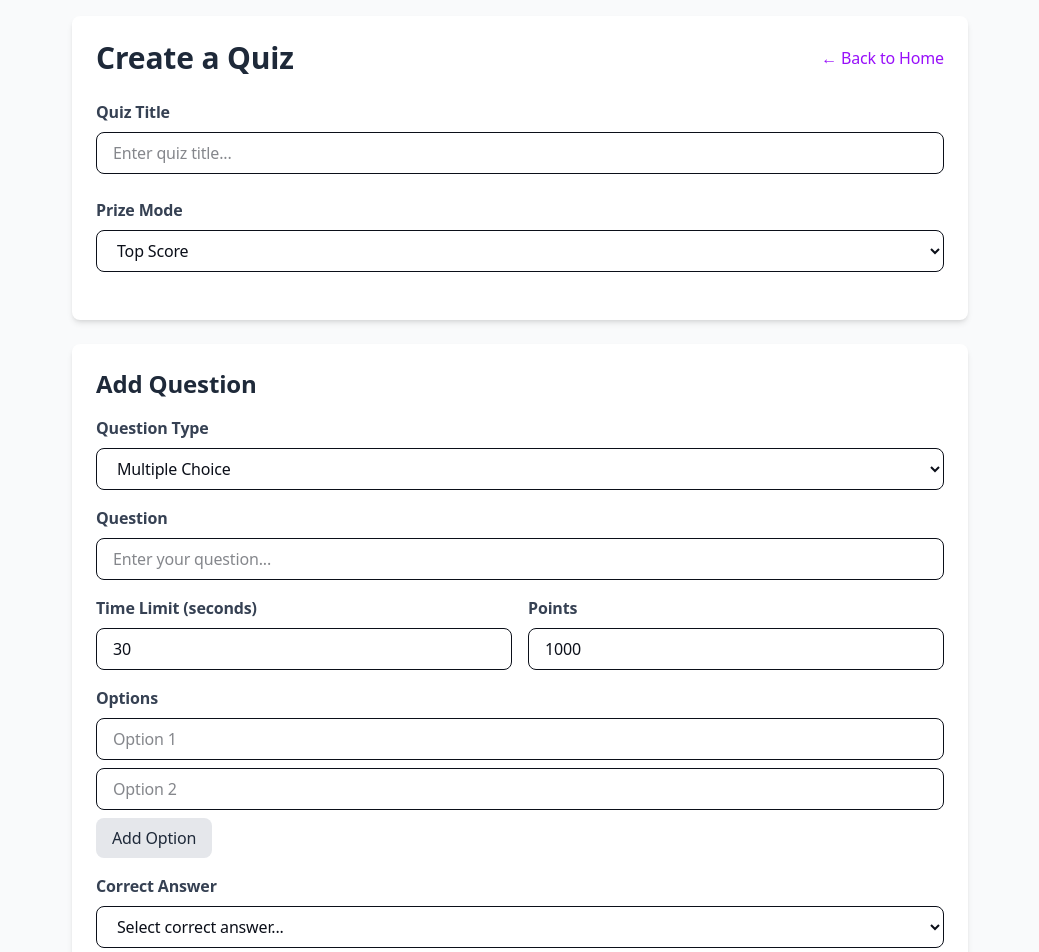
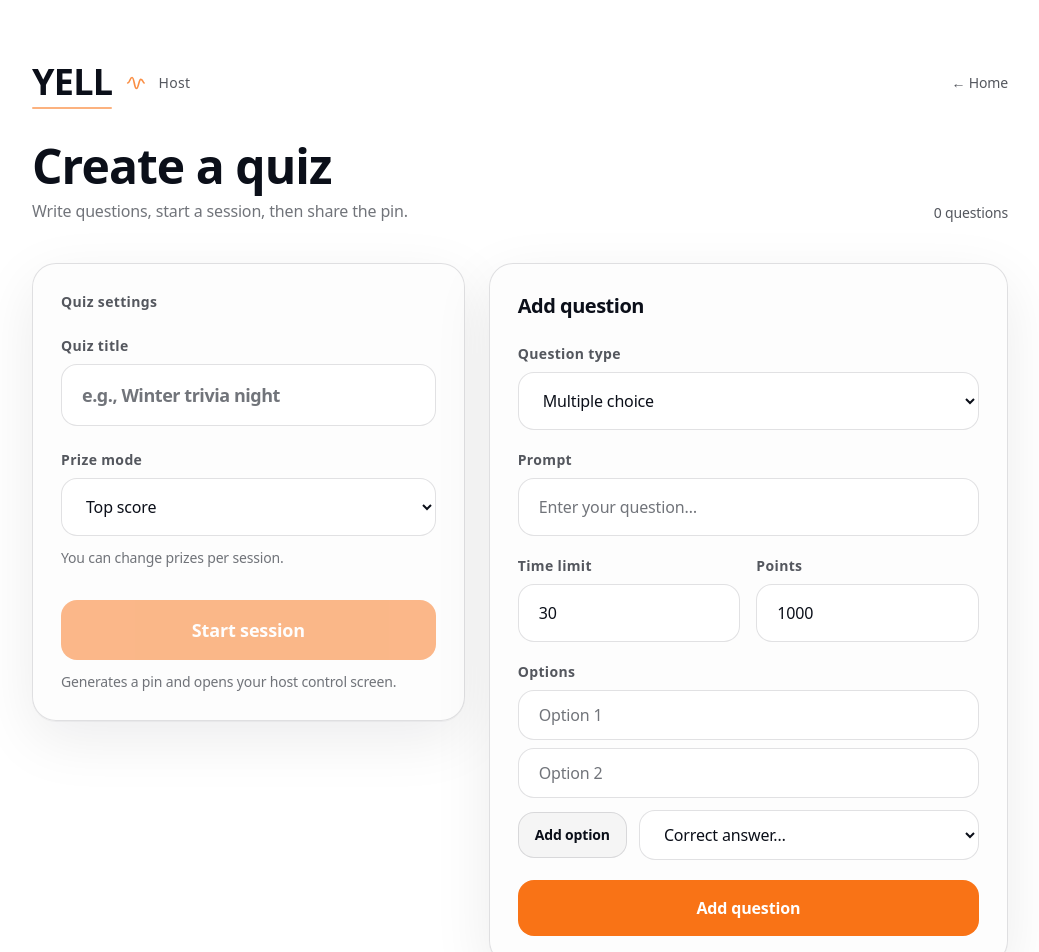
Before and after one commit to echohello-dev/yell, a Next.js app in the folder apps/web/: page /host in a window 1280 px wide. Shown: the top 952 px of the page, without its empty margins (120-1159 px from the left). Built offline with nearby package versions, Linux system fonts and the light colour scheme.

Commit message:
feat: integrate BrandMark component and enhance HostPage layout and styles

```diff
--- a/apps/web/app/host/page.tsx
+++ b/apps/web/app/host/page.tsx
@@ -3,6 +3,8 @@
 import { useState } from 'react';
 import { useRouter } from 'next/navigation';
 import Link from 'next/link';
+
+import { BrandMark } from '../../components/BrandMark';
 
 type QuestionType = 'multiple_choice' | 'poll' | 'scale' | 'numeric_guess';
 
@@ -125,63 +127,104 @@ export default function HostPage() {
   };
 
   return (
-    <div className="min-h-screen bg-gray-50 p-4">
-      <div className="max-w-4xl mx-auto">
-        <div className="bg-white rounded-lg shadow-md p-6 mb-6">
-          <div className="flex justify-between items-center mb-6">
-            <h1 className="text-3xl font-bold text-gray-800">Create a Quiz</h1>
-            <Link href="/" className="text-purple-600 hover:text-purple-800">
-              ← Back to Home
+    <div className="min-h-screen bg-bg">
+      <div className="mx-auto max-w-5xl px-6 py-12 sm:py-16">
+        <header className="flex items-center justify-between gap-6">
+          <BrandMark size="md" tagline="Host" />
+          <Link href="/" className="yell-transition text-sm text-muted hover:text-fg">
+            ← Home
           </Link>
+        </header>
+
+        <div className="mt-10 flex items-end justify-between gap-6">
+          <div>
+            <h1 className="yell-brand text-4xl sm:text-5xl font-black tracking-tight leading-[1.05]">
+              Create a quiz
+            </h1>
+            <p className="mt-2 text-subtle">
+              Write questions, start a session, then share the pin.
+            </p>
+          </div>
+          <div className="hidden sm:block text-right text-sm text-muted">
+            {questions.length} question{questions.length === 1 ? '' : 's'}
+          </div>
         </div>
 
-          <div className="mb-6">
-            <label className="block text-gray-700 font-semibold mb-2">Quiz Title</label>
+        <main className="mt-10 grid grid-cols-1 lg:grid-cols-[1fr_1.2fr] gap-6 items-start">
+          <section className="yell-card rounded-3xl p-7">
+            <div className="text-sm font-semibold tracking-wide text-muted">Quiz settings</div>
+
+            <div className="mt-6">
+              <label className="block text-sm font-semibold tracking-wide text-muted mb-2">
+                Quiz title
+              </label>
               <input
                 type="text"
                 value={quizTitle}
                 onChange={(e) => setQuizTitle(e.target.value)}
-              placeholder="Enter quiz title..."
-              className="w-full px-4 py-2 border rounded-lg focus:outline-none focus:ring-2 focus:ring-purple-500"
+                placeholder="e.g., Winter trivia night"
+                className="yell-focus-ring yell-transition w-full rounded-2xl border border-border bg-bg px-5 py-4 text-lg font-semibold tracking-tight placeholder:text-subtle"
               />
             </div>
 
-          <div className="mb-6">
-            <label className="block text-gray-700 font-semibold mb-2">Prize Mode</label>
+            <div className="mt-6">
+              <label className="block text-sm font-semibold tracking-wide text-muted mb-2">
+                Prize mode
+              </label>
               <select
                 value={prizeMode}
                 onChange={(e) => setPrizeMode(e.target.value as any)}
-              className="w-full px-4 py-2 border rounded-lg focus:outline-none focus:ring-2 focus:ring-purple-500"
+                className="yell-focus-ring yell-transition w-full rounded-2xl border border-border bg-bg px-5 py-4"
               >
-              <option value="none">No Prizes</option>
-              <option value="top_score">Top Score</option>
-              <option value="random_raffle">Random Raffle</option>
-              <option value="spin_wheel">Spin Wheel</option>
+                <option value="none">No prizes</option>
+                <option value="top_score">Top score</option>
+                <option value="random_raffle">Random raffle</option>
+                <option value="spin_wheel">Spin wheel</option>
               </select>
+              <div className="mt-3 text-sm text-subtle">You can change prizes per session.</div>
+            </div>
+
+            <div className="mt-8">
+              <button
+                onClick={startQuiz}
+                disabled={!quizTitle || questions.length === 0}
+                className="yell-focus-ring yell-transition w-full rounded-2xl px-6 py-4 text-white font-semibold text-lg disabled:opacity-50 disabled:cursor-not-allowed"
+                style={{ backgroundColor: 'var(--accent)' }}
+              >
+                Start session
+              </button>
+              <div className="mt-3 text-sm text-subtle">
+                Generates a pin and opens your host control screen.
               </div>
             </div>
+          </section>
 
+          <section className="space-y-6">
             {questions.length > 0 && (
-          <div className="bg-white rounded-lg shadow-md p-6 mb-6">
-            <h2 className="text-2xl font-bold text-gray-800 mb-4">
-              Questions ({questions.length})
-            </h2>
-            <div className="space-y-4">
+              <div className="yell-card rounded-3xl p-7">
+                <div className="flex items-center justify-between gap-4">
+                  <h2 className="text-xl font-semibold tracking-tight">Questions</h2>
+                  <div className="text-sm text-muted">{questions.length} total</div>
+                </div>
+                <div className="mt-5 space-y-3">
                   {questions.map((q, index) => (
-                <div key={q.id} className="border rounded-lg p-4 bg-gray-50">
-                  <div className="flex justify-between items-start">
+                    <div
+                      key={q.id}
+                      className="rounded-2xl border border-border bg-surface px-5 py-4"
+                    >
+                      <div className="flex items-start justify-between gap-4">
                         <div>
-                      <span className="text-sm font-semibold text-purple-600 uppercase">
+                          <div className="text-xs font-semibold tracking-wide text-muted uppercase">
                             {q.type.replace('_', ' ')}
-                      </span>
-                      <p className="font-semibold text-gray-800 mt-1">{q.title}</p>
-                      <p className="text-sm text-gray-600 mt-1">
-                        {q.timeLimit}s • {q.points} points
-                      </p>
+                          </div>
+                          <div className="mt-1 font-semibold tracking-tight">{q.title}</div>
+                          <div className="mt-2 text-sm text-subtle">
+                            {q.timeLimit}s • {q.points} pts
+                          </div>
                         </div>
                         <button
                           onClick={() => removeQuestion(index)}
-                      className="text-red-600 hover:text-red-800"
+                          className="yell-transition text-sm font-semibold text-red-600 hover:opacity-80"
                         >
                           Remove
                         </button>
@@ -192,12 +235,14 @@ export default function HostPage() {
               </div>
             )}
 
-        <div className="bg-white rounded-lg shadow-md p-6 mb-6">
-          <h2 className="text-2xl font-bold text-gray-800 mb-4">Add Question</h2>
+            <div className="yell-card rounded-3xl p-7">
+              <h2 className="text-xl font-semibold tracking-tight">Add question</h2>
 
-          <div className="space-y-4">
+              <div className="mt-6 space-y-5">
                 <div>
-              <label className="block text-gray-700 font-semibold mb-2">Question Type</label>
+                  <label className="block text-sm font-semibold tracking-wide text-muted mb-2">
+                    Question type
+                  </label>
                   <select
                     value={currentQuestion.type}
                     onChange={(e) =>
@@ -210,85 +255,103 @@ export default function HostPage() {
                             : undefined,
                       })
                     }
-                className="w-full px-4 py-2 border rounded-lg focus:outline-none focus:ring-2 focus:ring-purple-500"
+                    className="yell-focus-ring yell-transition w-full rounded-2xl border border-border bg-bg px-5 py-4"
                   >
-                <option value="multiple_choice">Multiple Choice</option>
+                    <option value="multiple_choice">Multiple choice</option>
                     <option value="poll">Poll</option>
                     <option value="scale">Scale</option>
-                <option value="numeric_guess">Numeric Guess</option>
+                    <option value="numeric_guess">Numeric guess</option>
                   </select>
                 </div>
 
                 <div>
-              <label className="block text-gray-700 font-semibold mb-2">Question</label>
+                  <label className="block text-sm font-semibold tracking-wide text-muted mb-2">
+                    Prompt
+                  </label>
                   <input
                     type="text"
                     value={currentQuestion.title}
-                onChange={(e) => setCurrentQuestion({ ...currentQuestion, title: e.target.value })}
-                placeholder="Enter your question..."
-                className="w-full px-4 py-2 border rounded-lg focus:outline-none focus:ring-2 focus:ring-purple-500"
+                    onChange={(e) =>
+                      setCurrentQuestion({ ...currentQuestion, title: e.target.value })
+                    }
+                    placeholder="Enter your question…"
+                    className="yell-focus-ring yell-transition w-full rounded-2xl border border-border bg-bg px-5 py-4 placeholder:text-subtle"
                   />
                 </div>
 
                 <div className="grid grid-cols-2 gap-4">
                   <div>
-                <label className="block text-gray-700 font-semibold mb-2">
-                  Time Limit (seconds)
+                    <label className="block text-sm font-semibold tracking-wide text-muted mb-2">
+                      Time limit
                     </label>
                     <input
                       type="number"
                       value={currentQuestion.timeLimit}
                       onChange={(e) =>
-                    setCurrentQuestion({ ...currentQuestion, timeLimit: parseInt(e.target.value) })
+                        setCurrentQuestion({
+                          ...currentQuestion,
+                          timeLimit: parseInt(e.target.value),
+                        })
                       }
-                  className="w-full px-4 py-2 border rounded-lg focus:outline-none focus:ring-2 focus:ring-purple-500"
+                      className="yell-focus-ring yell-transition w-full rounded-2xl border border-border bg-bg px-5 py-4"
                     />
                   </div>
                   <div>
-                <label className="block text-gray-700 font-semibold mb-2">Points</label>
+                    <label className="block text-sm font-semibold tracking-wide text-muted mb-2">
+                      Points
+                    </label>
                     <input
                       type="number"
                       value={currentQuestion.points}
                       onChange={(e) =>
-                    setCurrentQuestion({ ...currentQuestion, points: parseInt(e.target.value) })
+                        setCurrentQuestion({
+                          ...currentQuestion,
+                          points: parseInt(e.target.value),
+                        })
                       }
-                  className="w-full px-4 py-2 border rounded-lg focus:outline-none focus:ring-2 focus:ring-purple-500"
+                      className="yell-focus-ring yell-transition w-full rounded-2xl border border-border bg-bg px-5 py-4"
                     />
                   </div>
                 </div>
 
-            {(currentQuestion.type === 'multiple_choice' || currentQuestion.type === 'poll') && (
+                {(currentQuestion.type === 'multiple_choice' ||
+                  currentQuestion.type === 'poll') && (
                   <div>
-                <label className="block text-gray-700 font-semibold mb-2">Options</label>
+                    <label className="block text-sm font-semibold tracking-wide text-muted mb-2">
+                      Options
+                    </label>
+                    <div className="space-y-2">
                       {currentQuestion.options?.map((option, index) => (
-                  <div key={index} className="flex gap-2 mb-2">
+                        <div key={index} className="flex gap-2">
                           <input
                             type="text"
                             value={option}
                             onChange={(e) => updateOption(index, e.target.value)}
                             placeholder={`Option ${index + 1}`}
-                      className="flex-1 px-4 py-2 border rounded-lg focus:outline-none focus:ring-2 focus:ring-purple-500"
+                            className="yell-focus-ring yell-transition flex-1 rounded-2xl border border-border bg-bg px-5 py-3 placeholder:text-subtle"
                           />
                           {currentQuestion.options && currentQuestion.options.length > 2 && (
                             <button
                               onClick={() => removeOption(index)}
-                        className="px-4 py-2 bg-red-500 text-white rounded-lg hover:bg-red-600"
+                              className="yell-focus-ring yell-transition rounded-2xl border border-border bg-surface px-4 py-3 text-sm font-semibold text-red-600 hover:bg-surface-2"
                             >
                               Remove
                             </button>
                           )}
                         </div>
                       ))}
+                    </div>
+
+                    <div className="mt-3 flex items-center gap-3">
                       <button
                         onClick={addOption}
-                  className="px-4 py-2 bg-gray-200 text-gray-800 rounded-lg hover:bg-gray-300"
+                        className="yell-focus-ring yell-transition rounded-2xl border border-border bg-surface px-4 py-3 text-sm font-semibold hover:bg-surface-2"
                       >
-                  Add Option
+                        Add option
                       </button>
 
                       {currentQuestion.type === 'multiple_choice' && (
-                  <div className="mt-4">
-                    <label className="block text-gray-700 font-semibold mb-2">Correct Answer</label>
+                        <div className="flex-1">
                           <select
                             value={currentQuestion.correctAnswer}
                             onChange={(e) =>
@@ -297,9 +360,9 @@ export default function HostPage() {
                                 correctAnswer: parseInt(e.target.value),
                               })
                             }
-                      className="w-full px-4 py-2 border rounded-lg focus:outline-none focus:ring-2 focus:ring-purple-500"
+                            className="yell-focus-ring yell-transition w-full rounded-2xl border border-border bg-bg px-5 py-3"
                           >
-                      <option value="">Select correct answer...</option>
+                            <option value="">Correct answer…</option>
                             {currentQuestion.options?.map((_, index) => (
                               <option key={index} value={index}>
                                 Option {index + 1}
@@ -309,32 +372,43 @@ export default function HostPage() {
                         </div>
                       )}
                     </div>
+                  </div>
                 )}
 
                 {currentQuestion.type === 'scale' && (
                   <div className="grid grid-cols-2 gap-4">
                     <div>
-                  <label className="block text-gray-700 font-semibold mb-2">Min Value</label>
+                      <label className="block text-sm font-semibold tracking-wide text-muted mb-2">
+                        Min
+                      </label>
                       <input
                         type="number"
                         value={currentQuestion.scaleMin}
                         onChange={(e) =>
-                      setCurrentQuestion({ ...currentQuestion, scaleMin: parseInt(e.target.value) })
+                          setCurrentQuestion({
+                            ...currentQuestion,
+                            scaleMin: parseInt(e.target.value),
+                          })
                         }
                         placeholder="e.g., 1"
-                    className="w-full px-4 py-2 border rounded-lg focus:outline-none focus:ring-2 focus:ring-purple-500"
+                        className="yell-focus-ring yell-transition w-full rounded-2xl border border-border bg-bg px-5 py-4 placeholder:text-subtle"
                       />
                     </div>
                     <div>
-                  <label className="block text-gray-700 font-semibold mb-2">Max Value</label>
+                      <label className="block text-sm font-semibold tracking-wide text-muted mb-2">
+                        Max
+                      </label>
                       <input
                         type="number"
                         value={currentQuestion.scaleMax}
                         onChange={(e) =>
-                      setCurrentQuestion({ ...currentQuestion, scaleMax: parseInt(e.target.value) })
+                          setCurrentQuestion({
+                            ...currentQuestion,
+                            scaleMax: parseInt(e.target.value),
+                          })
                         }
                         placeholder="e.g., 10"
-                    className="w-full px-4 py-2 border rounded-lg focus:outline-none focus:ring-2 focus:ring-purple-500"
+                        className="yell-focus-ring yell-transition w-full rounded-2xl border border-border bg-bg px-5 py-4 placeholder:text-subtle"
                       />
                     </div>
                   </div>
@@ -342,36 +416,35 @@ export default function HostPage() {
 
                 {currentQuestion.type === 'numeric_guess' && (
                   <div>
-                <label className="block text-gray-700 font-semibold mb-2">Correct Answer</label>
+                    <label className="block text-sm font-semibold tracking-wide text-muted mb-2">
+                      Correct answer
+                    </label>
                     <input
                       type="number"
                       value={currentQuestion.correctAnswer}
                       onChange={(e) =>
-                    setCurrentQuestion({ ...currentQuestion, correctAnswer: e.target.value })
+                        setCurrentQuestion({
+                          ...currentQuestion,
+                          correctAnswer: e.target.value,
+                        })
                       }
-                  placeholder="Enter the correct numeric answer..."
-                  className="w-full px-4 py-2 border rounded-lg focus:outline-none focus:ring-2 focus:ring-purple-500"
+                      placeholder="Enter the correct numeric answer…"
+                      className="yell-focus-ring yell-transition w-full rounded-2xl border border-border bg-bg px-5 py-4 placeholder:text-subtle"
                     />
                   </div>
                 )}
 
                 <button
                   onClick={addQuestion}
-              className="w-full px-4 py-2 bg-purple-600 text-white rounded-lg hover:bg-purple-700 font-semibold"
+                  className="yell-focus-ring yell-transition w-full rounded-2xl px-6 py-4 text-white font-semibold"
+                  style={{ backgroundColor: 'var(--accent)' }}
                 >
-              Add Question
+                  Add question
                 </button>
               </div>
             </div>
-
-        {questions.length > 0 && (
-          <button
-            onClick={startQuiz}
-            className="w-full px-6 py-4 bg-green-600 text-white rounded-lg hover:bg-green-700 font-bold text-lg shadow-lg"
-          >
-            Start Quiz with {questions.length} Question{questions.length > 1 ? 's' : ''}
-          </button>
-        )}
+          </section>
+        </main>
       </div>
     </div>
   );
```
Lines whose indentation alone changed are shown as unchanged.
